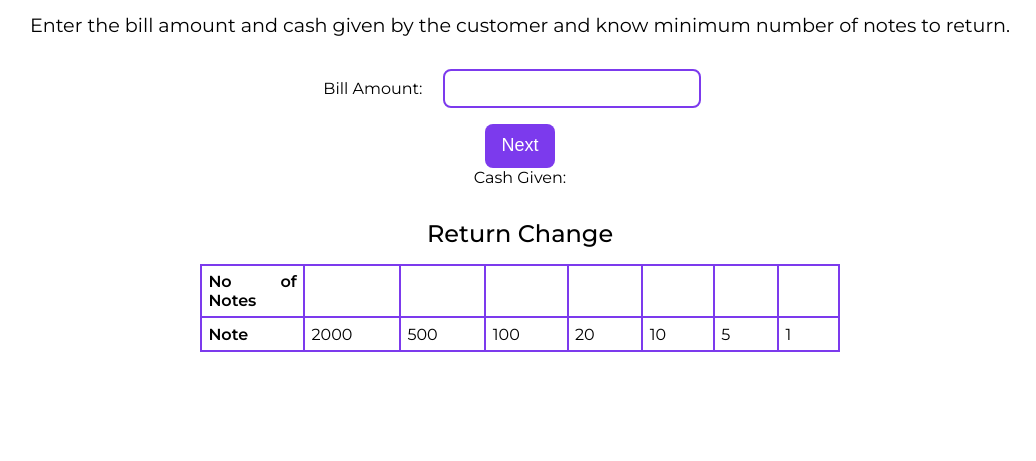
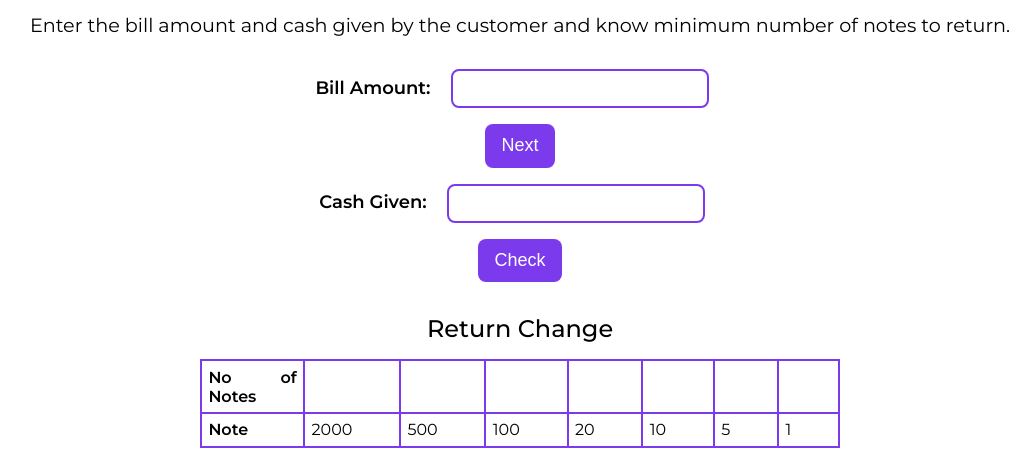
Before and after one commit to Programmer-Sourav/Mark10--Cash-Register-App, a plain HTML site: page index.html in a window 1280 px wide. Both pictures are taken after a click on the button "Next". Shown: the part 106-567 px from the top of the page, without its empty margins (120-1156 px from the left). Drawn offline with Linux system fonts and the light colour scheme.

Commit message:
fix updated codes

```diff
--- a/app.js
+++ b/app.js
@@ -4,17 +4,17 @@ const nextButton = document.querySelector("#next-button");
 const checkButton = document.querySelector("#check-button");
 const message = document.querySelector("#error-message");
 const noOfNotes = document.querySelectorAll(".no-of-notes");
-const cashGivenLabel = document.querySelector("cash-given-label");
-const billAmountLabel = document.querySelector("bill-amount-label");
+const cashGivenLabel = document.querySelector("#cash-given-label");
+const billAmountLabel = document.querySelector("#bill-amount-label");
 
 const availableNotes = [2000, 500, 100, 20, 10, 5, 1];
 
 nextButton.addEventListener("click", function nextButtonHandler(){
-  if(billAmount.value!=""){
-    cashGiven.style.value = "block"
-    checkButton.style.value = "block"
-    cashGivenLabel.style.value = "block"
-  }
+
+    cashGiven.style.display = "inline-block"
+    checkButton.style.display = "block"
+    cashGivenLabel.style.display = "inline-block"
+
 });
 checkButton.addEventListener("click", function validateBillAndCashAmount() {
   hideMessage();
--- a/index.html
+++ b/index.html
@@ -14,11 +14,11 @@
           Enter the bill amount and cash given by the customer and know minimum
           number of notes to return.
         </p>
-        <label class="input-label" for="bill-amount-label">Bill Amount:</label>
+        <label class="input-label" for="bill-amount-label"id="bill-amount-label">Bill Amount:</label>
         <input class="input" id="bill-amount" type="text" />
         <!-- <button id="">Next</button> -->
         <button id="next-button">Next</button>
-        <label class="input-label" for="cash-given-label">Cash Given:</label>
+        <label class="input-label" for="cash-given-label" id="cash-given-label">Cash Given:</label>
         <input class="input" id="cash-given" type="text" />
         <button id="check-button">Check</button>
         <p id="error-message"></p>
@@ -78,6 +78,6 @@
         </li>
       </ul>
     </footer>
-    <script src="main.js" type="text/javascript"></script>
+    <script src="app.js" type="text/javascript"></script>
   </body>
 </html>
--- a/style.css
+++ b/style.css
@@ -40,13 +40,13 @@ body {
   font-weight: 600;
 } */
 
-label #bill-amount-label {
-  display: block;
+#bill-amount-label {
+  display: inline-block;
   font-size: large;
   font-weight: 600;
 }
 
-label #cash-given-label{
+ #cash-given-label{
   display: none;
   font-size: large;
   font-weight: 600;
```
